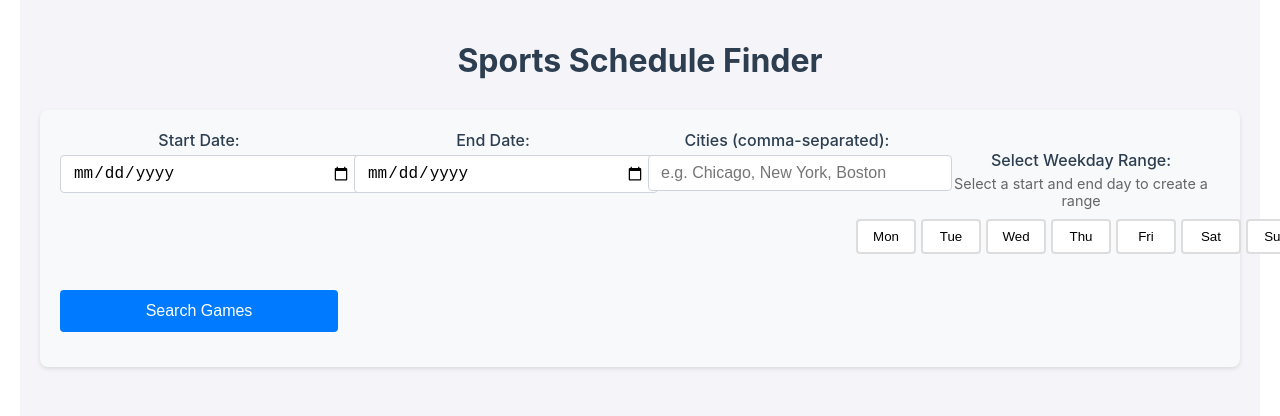
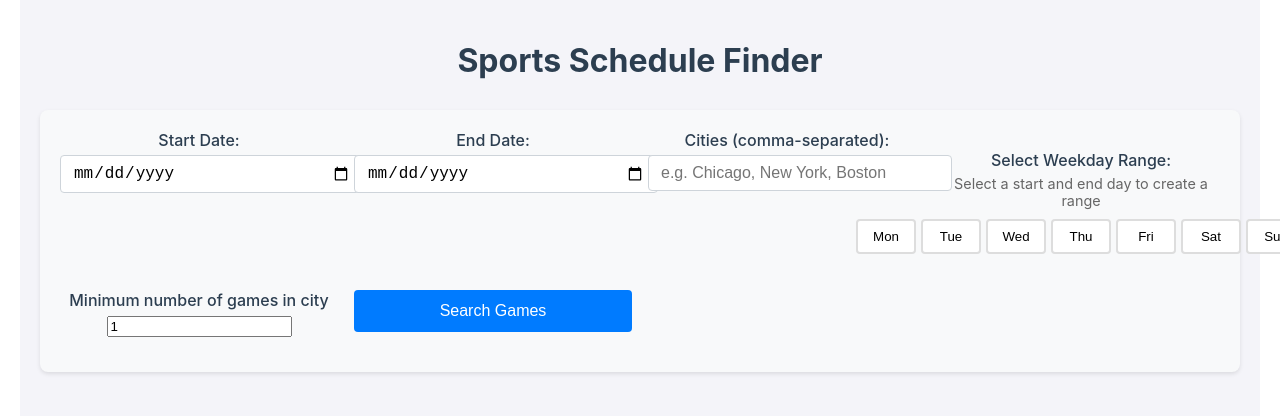
Before and after one commit to ochambers3/AnchorEvents, a React (Create React App) app in the folder frontend/: page / in a window 1280 px wide. Shown: the top 416 px of the page. Built offline with nearby package versions, Linux system fonts and the light colour scheme.

Commit message:
added min games selector

```diff
--- a/frontend/src/App.js
+++ b/frontend/src/App.js
@@ -5,7 +5,7 @@ function App() {
   const [startDate, setStartDate] = useState('');
   const [endDate, setEndDate] = useState('');
   const [cities, setCities] = useState('');
-  const [minGames, setMinGames] = useState(2);
+  const [minGames, setMinGames] = useState(1);
   const [selectedWeekdays, setSelectedWeekdays] = useState([]);
   const [games, setGames] = useState(null);
   const [error, setError] = useState(null);
@@ -159,6 +159,17 @@ function App() {
         </div>
 
         <div className="form-group">
+          <label htmlFor="minGames">Minimum number of games in city</label>
+          <input
+            id="minGames"
+            type="number"
+            value={minGames}
+            onChange={(e) => setMinGames(e.target.value)}
+            placeholder="e.g. 1"
+          />
+        </div>
+
+        <div className="form-group">
           <button type="submit" className="submit-button" disabled={loading}>
             {loading ? 'Searching...' : 'Search Games'}
           </button>
```
Also changed, not shown: 2 other files (tests, documents, lock files or other folders).
